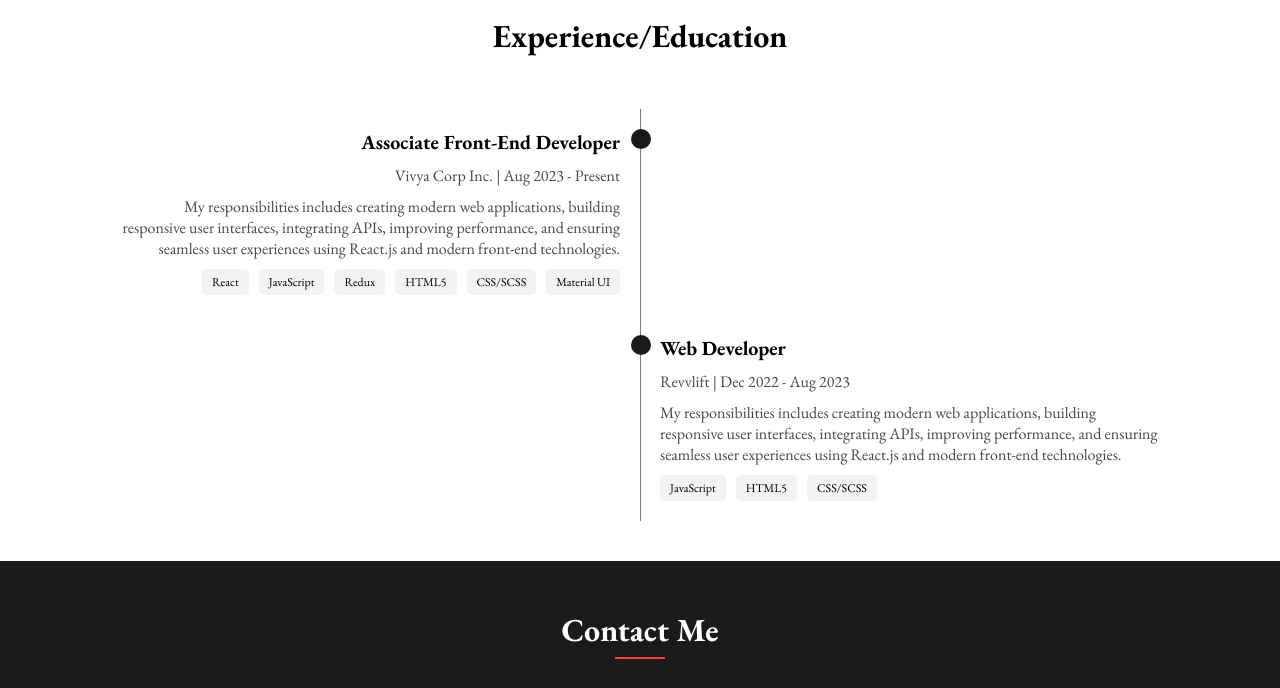
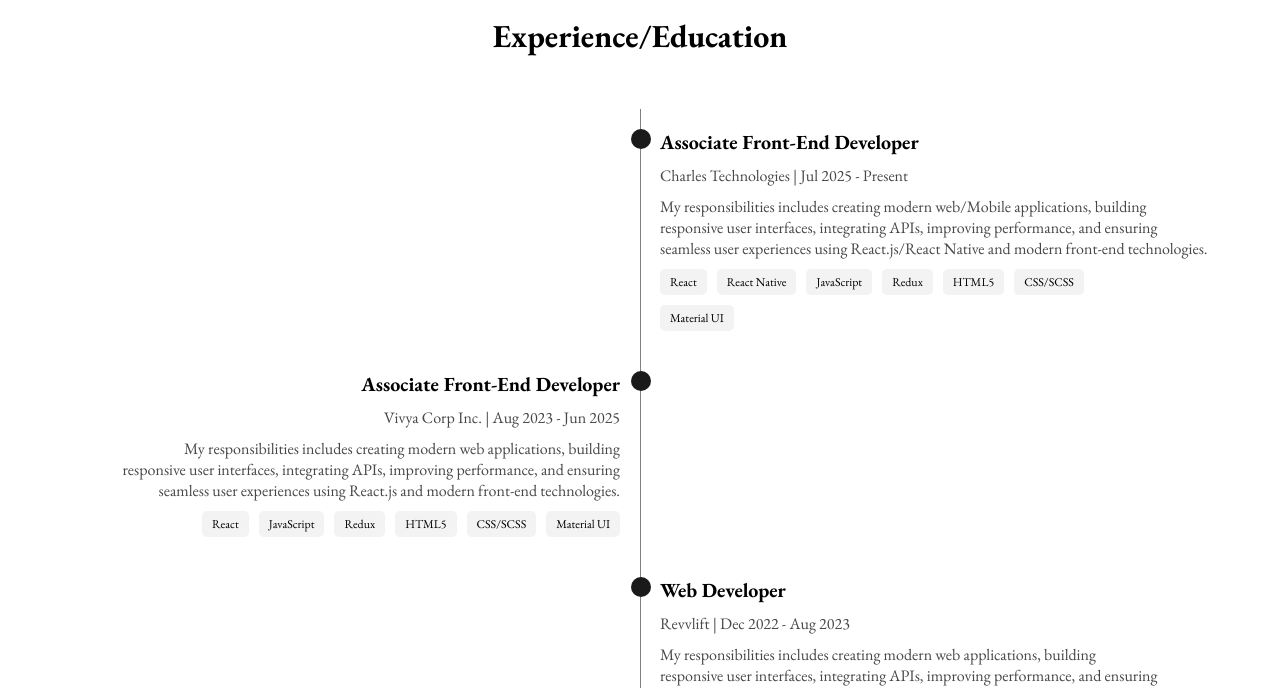
Before and after one commit to vigneshr00/portfolio, a plain HTML site: page index.html in a window 1280 px wide. Shown: the part 1700-2388 px from the top of the page. Drawn offline with nearby package versions, Linux system fonts and the light colour scheme; a web font is replaced by a local one.

Commit message:
updated the experience section

```diff
--- a/index.html
+++ b/index.html
@@ -19,16 +19,10 @@
             <ul class="topics" id="navTopics">
                 <li><a href="#aboutSection">About</a></li>
                 <li><a href="#experienceSection">Experience</a></li>
-                <!-- <li><a href="#experienceSection">Projects</a></li> -->
                 <li><a href="#footer">Contact</a></li>
             </ul>
             <button class="contactBtn" id="downloadBtn">Download CV</button>
             <div class="hamburger" id="hamburgerMenu">☰</div>
-            <!-- <div class="socialMedia">
-                <img src="../../../../images/linkedIn.webp" alt="">
-                <img src="../../../../images/github.webp" alt="">
-                <img src="../../../../images/whatappLogo.png" alt="">
-            </div> -->
         </header>
         <article class="homePage" id="homePage">
                 <div class="myIntro">
@@ -63,42 +57,37 @@
                 </div>
             </div>
         </section>
-        <!-- <section id="experienceSection">
-            <h1>Work Experience</h1>
-            <div class="experience-section">
-                <div class="experience-container right">
-                    <div class="experience-card left">
-                        <h3>Frontend Web Developer</h3>
-                        <div class="company-cont">
-                            <p>VR Della</p>
-                            <p>--</p>
-                            <p>Aug 2023 - Present</p>
-                        </div>
 
-                      </div>
-                </div>
-                <div class="experience-container left">
-                    <div class="experience-card right">
-                      <h3>Web Designer</h3>
-                      <div class="company-cont">
-                          <p>Revvlift</p>
-                          <p>--</p>
-                          <p>Dec 2022 - Aug 2023</p>
-                      </div>
-
-                    </div>
-                </div>
-              </div>
-        </section> -->
         <section class="expEdu" id="experienceSection">
             <h1>Experience/Education</h1>
             <div class="expContainer">
                 <div class="line"></div>
                 <div class="expInnerCont">
+                    <div class="left secondLeft">
+                        <div class="dot"></div>
+                    </div>
+                    <div class="right secondRight">
+                        <div class="rightInner">
+                            <h3>Associate Front-End Developer</h3>
+                            <p>Charles Technologies | Jul 2025 - Present</p>
+                            <p>My responsibilities includes creating modern web/Mobile applications, building responsive user interfaces, integrating APIs, improving performance, and ensuring seamless user experiences using React.js/React Native and modern front-end technologies.</p>
+                            <div>
+                                <p>React</p>
+                                <p>React Native</p>
+                                <p>JavaScript</p>
+                                <p>Redux</p>
+                                <p>HTML5</p>
+                                <p>CSS/SCSS</p>
+                                <p>Material UI</p>
+                            </div>
+                        </div>
+                    </div>
+                </div>
+                <div class="expInnerCont">
                     <div class="left firstLeft">
                         <div class="leftInner">
                             <h3>Associate Front-End Developer</h3>
-                            <p>Vivya Corp Inc. | Aug 2023 - Present</p>
+                            <p>Vivya Corp Inc. | Aug 2023 - Jun 2025</p>
                             <p>My responsibilities includes creating modern web applications, building responsive user interfaces, integrating APIs, improving performance, and ensuring seamless user experiences using React.js and modern front-end technologies.</p>
                             <div>
                                 <p>React</p>
```
Also changed, not shown: index.css (+88 -107 lines).
